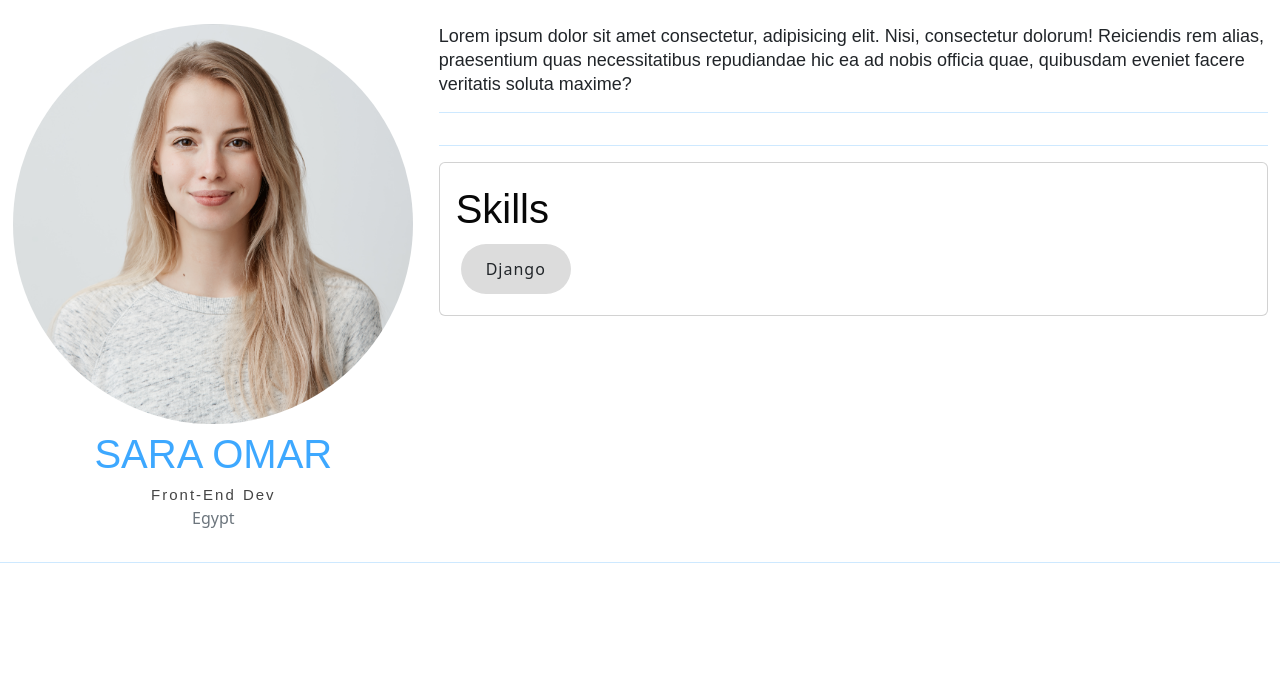
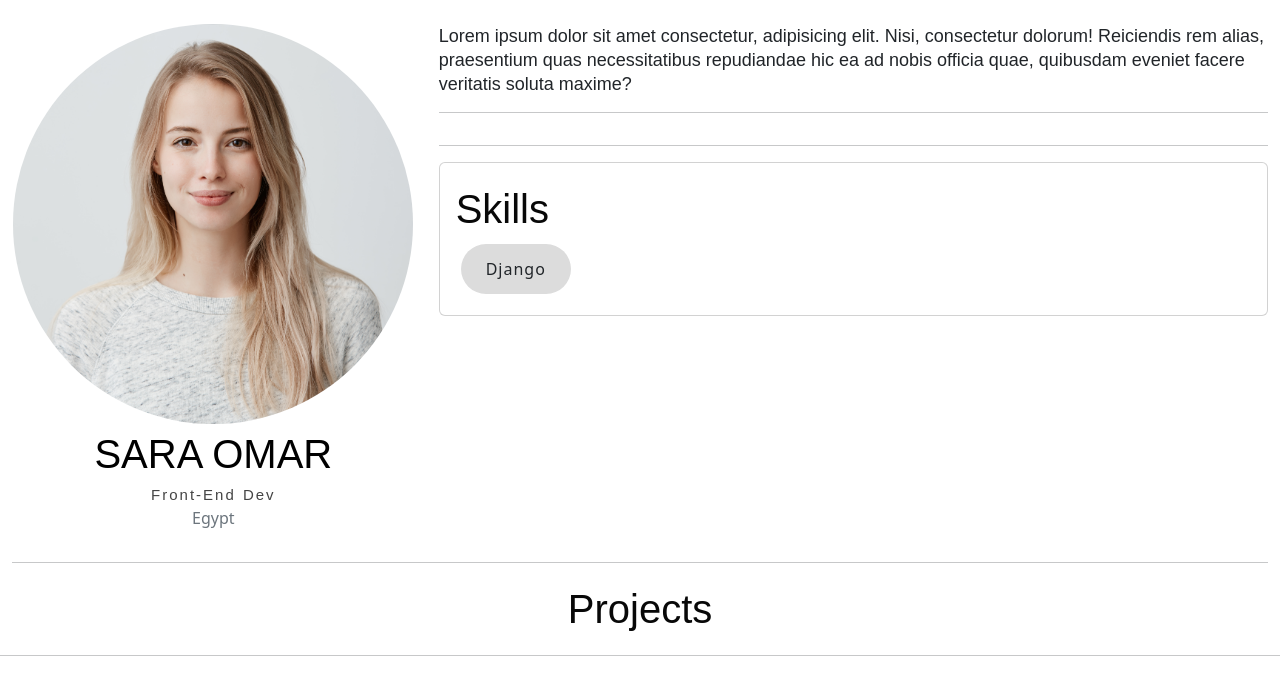
Before and after one commit to OmarSwailam/SkillSearch, a Django app: page /others-profile/773723b8-9431-4bee-9c93-ddb2cabcc200 in a window 1280 px wide. Shown: the part 102-800 px from the top of the page. Run offline with Django 4.2, Linux system fonts and the light colour scheme; data comes from the database, SQL or seed files in the repository; both versions use the stored data as it was after the commit; some libraries are stand-ins or nearby versions.

Commit message:
layout adjustment

```diff
--- a/application/templates/application/index.html
+++ b/application/templates/application/index.html
@@ -14,6 +14,7 @@
         </div>
     </form>
 </div>
+
 <div class="container">
     <div class="main-section">
         <hr>
@@ -38,7 +39,7 @@
         </div>
     </div>
 </div>
-
+<br>
 {% include 'application/paginator.html' with query_set=profiles custom_paginator=custom_paginator %}
 
 {% endblock %}
--- a/application/templates/application/others-profile.html
+++ b/application/templates/application/others-profile.html
@@ -77,6 +77,28 @@
         </div>
     </div>
     </div>
+    <hr>
+
+    <div class="projects-section justify-content-center">
+        <div class="sub-heading">
+            Projects
+        </div>
+        <div class="row">
+            {% for project in projects %}
+            <div class="col-sm-12 col-md-6 col-lg-4">
+                <div class="card p-3 mb-3">
+                    <div class="main-heading"><a href="{% url 'project' project.id %}">{{ project.title }}</a></div>
+                    <img src="{{ project.image.url }}" class="card-img">
+                    <hr>
+                    {% load custom_filters %}
+                    <div class="">{{ project.description|slice:':200' }}{% if description.bio|s > 200 %}...{% endif %}
+                    </div>
+                </div>
+            </div>
+            {% endfor %}
+
+        </div>
+    </div>
 </section>
 <hr>
 
--- a/application/views.py
+++ b/application/views.py
@@ -76,9 +76,11 @@ def others_profile(request, pk):
         if profile == request.user.profile:
             return redirect('profile')
     skills = profile.skill_set.all()
+    projects = profile.project_set.all()
     return render(request, 'application/others-profile.html', {
         'profile': profile,
-        'skills': skills
+        'skills': skills,
+        'projects': projects
     })
 
 
--- a/static/js/main.js
+++ b/static/js/main.js
@@ -1,18 +1,18 @@
 document.addEventListener('DOMContentLoaded', function () {
-    // let searchForm = document.getElementById('searchForm')
-    // let pageLinks = document.getElementsByClassName('page-link')
+    let searchForm = document.getElementById('searchForm')
+    let pageLinks = document.getElementsByClassName('p-link')
 
-    // if (searchForm) {
-    //     for (let i = 0; pageLinks.length > i; i++) {
-    //         pageLinks[i].addEventListener('click', function (e) {
-    //             e.preventDefault()
-    //             console.log('button clicked')
-    //             let page = this.dataset.page
-    //             searchForm.innerHTML += `<input value="${page}" name="page" hidden/>`
-    //             searchForm.submit()
-    //         })
-    //     }
-    // }
+    if (searchForm) {
+        for (let i = 0; pageLinks.length > i; i++) {
+            pageLinks[i].addEventListener('click', function (e) {
+                e.preventDefault()
+                console.log('button clicked')
+                let page = this.dataset.page
+                searchForm.innerHTML += `<input value="${page}" name="page" hidden/>`
+                searchForm.submit()
+            })
+        }
+    }
 
     setTimeout(function () {
         $(".alert").delay(1000).slideUp(200, function () {
--- a/static/styles/styles.css
+++ b/static/styles/styles.css
@@ -89,7 +89,7 @@
     font-family: "Raleway", sans-serif;
     font-weight: 300;
     font-size: 45px;
-    color: #080808;
+    color: rgba(0, 140, 255, 0.76);
     -webkit-transition: all 0.4s ease 0s;
     -o-transition: all 0.4s ease 0s;
     transition: all 0.4s ease 0s;
@@ -116,7 +116,7 @@
     font-weight: 300;
     font-size: 40px;
     text-transform: uppercase;
-    color: rgba(0, 140, 255, 0.76);
+    color: black
 }
 
 .profile-name>a {
@@ -284,6 +284,10 @@
 
 }
 
+.projects-section {
+    text-align: center;
+}
+
 .project-image {
     height: 600px;
     object-fit: contain;
@@ -295,12 +299,12 @@
     line-height: 24px;
 }
 
-
+.btn-primary {
+    background-color: rgb(0, 140, 255);
+    background-color: rgb(0, 140, 255);
+    border-color: rgba(0, 140, 255, 0.76);
+}
 
 i {
     font-size: x-large;
 }
-
-hr {
-    color: rgba(0, 140, 255, 0.76);
-}
```
Also changed, not shown: application/templates/application/paginator.html (+4 -4 lines), db.sqlite3.
